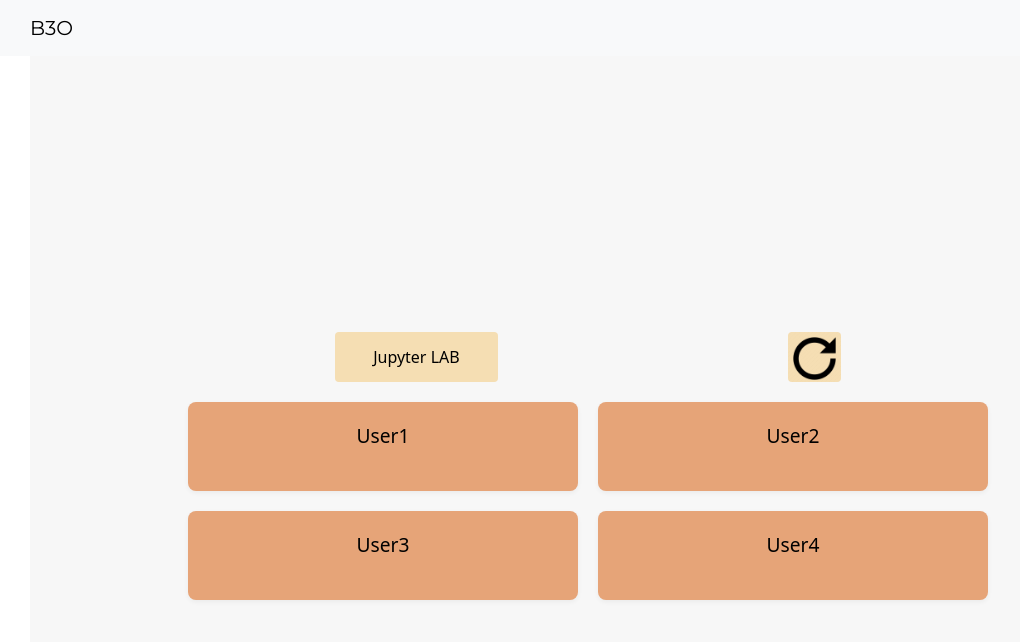
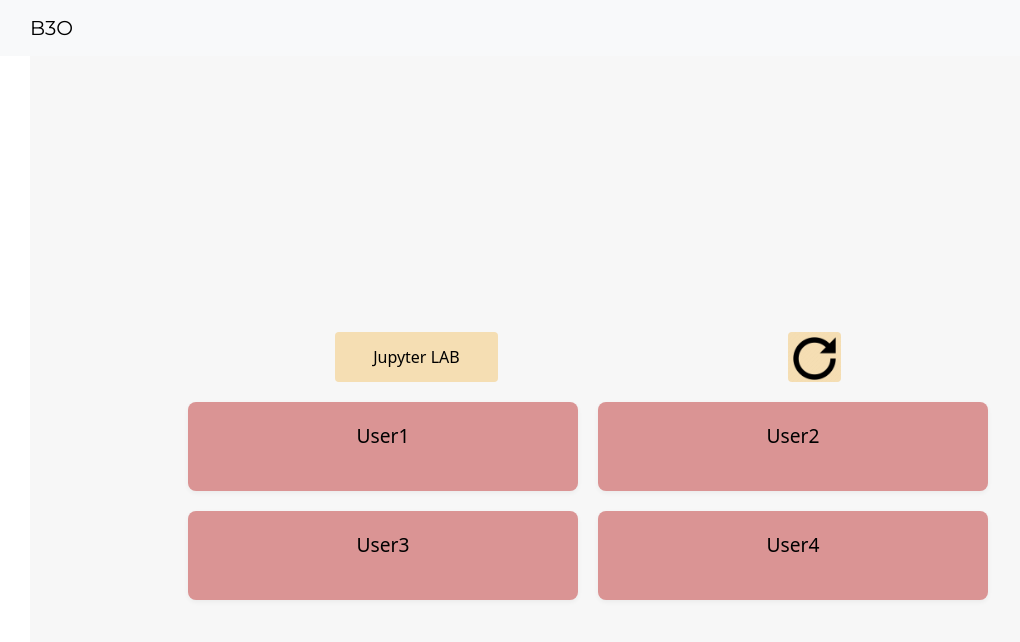
Before and after one commit to ACS-High-School/Frontend, a React (Create React App) app: page /fl/1 in a window 1280 px wide. Shown: the top 642 px of the page, without its empty margins (52-1072 px from the left). Built offline with nearby package versions, Linux system fonts and the light colour scheme; no server answers; what aws-amplify, aws-jwt-verify would draw is missing.

Commit message:
AHSK-256 style : FL 페이지 user-list 색상 변경

```diff
--- a/src/styles/FLPage.css
+++ b/src/styles/FLPage.css
@@ -27,7 +27,7 @@
     align-items: center; /* 수평 중앙 정렬 */
     padding: 20px;
     border-radius: 8px;
-    background-color: #e6a478;
+    background-color: #da9494;
     color: black;
     box-shadow: 0px 2px 5px rgba(0,0,0,0.05);
     font-size: 1.2em; /* 유저 이름 사이즈 증가 */
```
